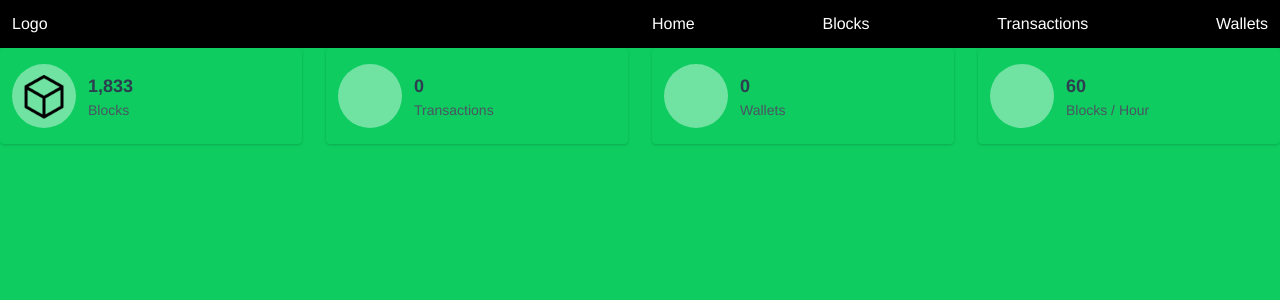
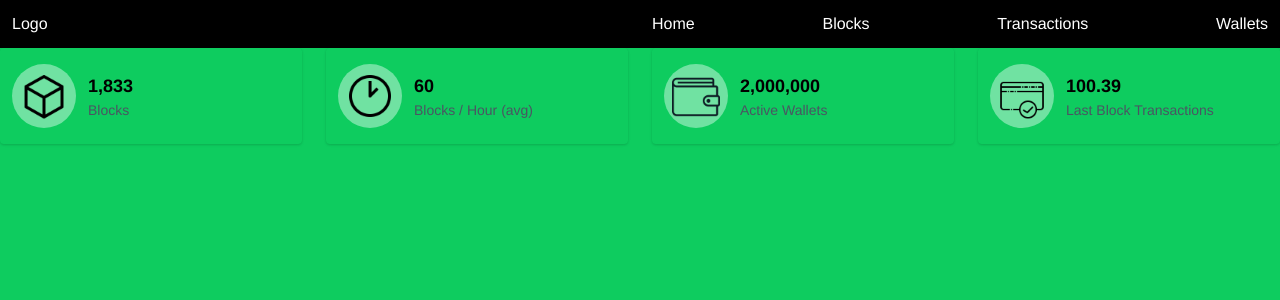
Before and after one commit to nickypangers/xi-explorer-client, a Vue app: page / in a window 1280 px wide. Shown: the top 300 px of the page. Built offline with nearby package versions, Linux system fonts and the light colour scheme.

Commit message:
added static images (transaction, wallet), rearranged infobox on Home

```diff
--- a/src/App.vue
+++ b/src/App.vue
@@ -19,6 +19,5 @@ export default {
   -webkit-font-smoothing: antialiased;
   -moz-osx-font-smoothing: grayscale;
   text-align: center;
-  color: #2c3e50;
 }
 </style>
--- a/src/views/Home.vue
+++ b/src/views/Home.vue
@@ -1,15 +1,27 @@
 <template>
   <div class="bg-primary h-screen">
-    <div class="container h-full">
+    <div class="container h-full p-3 md:p-0">
       <div class="grid grid-cols-1 md:grid-cols-2 lg:grid-cols-4 gap-6">
         <info-box title="Blocks" :data="1833">
           <template v-slot:image>
             <img src="/images/block.png" />
           </template>
         </info-box>
-        <info-box title="Transactions" />
-        <info-box title="Wallets" />
-        <info-box title="Blocks / Hour" :data="60"></info-box>
+        <info-box title="Blocks / Hour (avg)" :data="60">
+          <template v-slot:image>
+            <img src="/images/timer.png" />
+          </template>
+        </info-box>
+        <info-box title="Active Wallets" :data="2000000">
+          <template v-slot:image>
+            <img src="/images/wallet.png" />
+          </template>
+        </info-box>
+        <info-box title="Last Block Transactions" :data="100.39">
+          <template v-slot:image>
+            <img src="/images/transaction.png" />
+          </template>
+        </info-box>
       </div>
     </div>
   </div>
```
Also changed, not shown: public/images/transaction.png (added), public/images/wallet.png (added).
